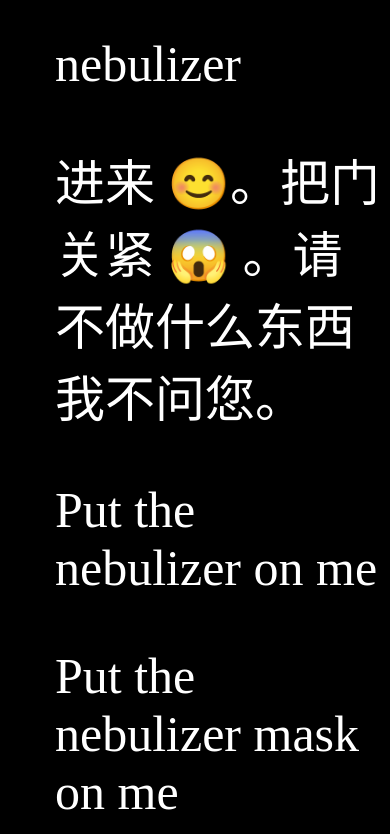
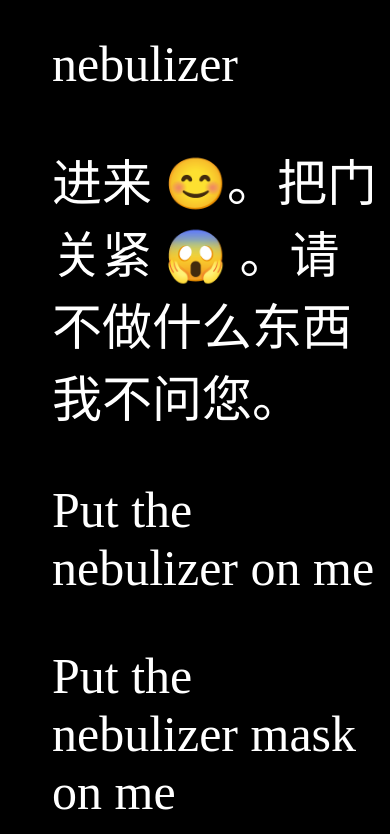
Before and after one commit to lunajelly/ezcp, a plain HTML site: page quikdecl.html in a window 390 px wide. Shown: the part 803-1637 px from the top of the page. Drawn offline with Linux system fonts and the light colour scheme.

Commit message:
mobile style edits

```diff
--- a/quikdecl.html
+++ b/quikdecl.html
@@ -65,7 +65,7 @@
 /*				color: #6e5fc3;*/
 				font-size: 50px;
 				margin-right: 5px;
-				margin-left: 5px;
+				margin-left: 2px;
 			}
 
 			p {
```
